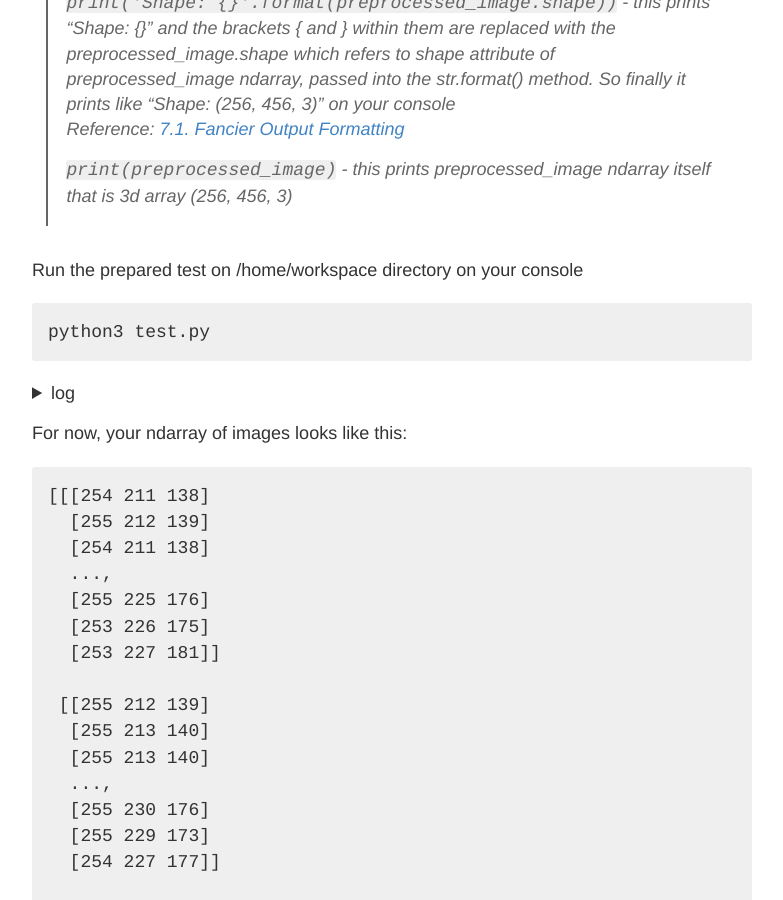
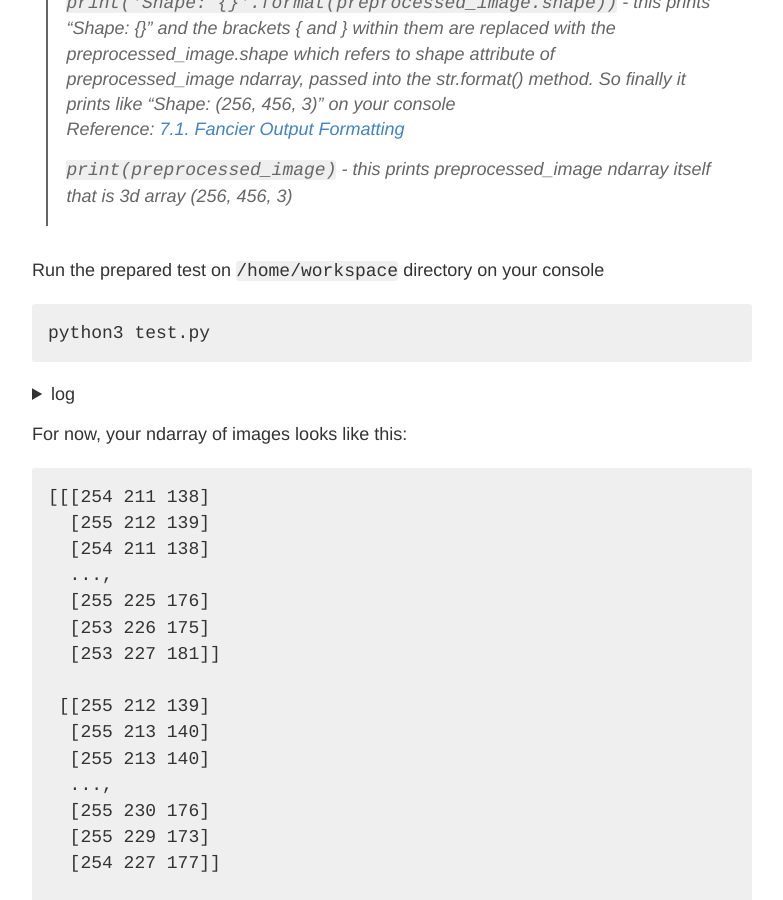
Before and after one commit to yamatokataoka/blog2, a Jekyll site: the page built from _posts/2019-12-25-intel-edge-ai-fundamentals-course.md, in a window 1280 px wide and 900 px high, scrolled down 9791 px. Shown: the whole window, without its empty margins (248-1031 px from the left). Built offline with Jekyll 4.4.1, drawn with Linux system fonts in a browser that asks for light colours; some of the changed text lies outside the part shown.

Commit message:
Update formats

````diff
--- a/_posts/2019-12-25-intel-edge-ai-fundamentals-course.md
+++ b/_posts/2019-12-25-intel-edge-ai-fundamentals-course.md
@@ -423,7 +423,8 @@ def pose_estimation(input_image):
 >
 > `print(preprocessed_image)` - this prints preprocessed_image ndarray itself that is 3d array (256, 456, 3)
 
-Run the prepared test on /home/workspace directory on your console
+Run the prepared test on `/home/workspace` directory on your console
+
 ```
 python3 test.py
 ```
````
Also changed, not shown: other parts of _posts/2019-12-25-intel-edge-ai-fundamentals-course.md (+1 -1 lines).
